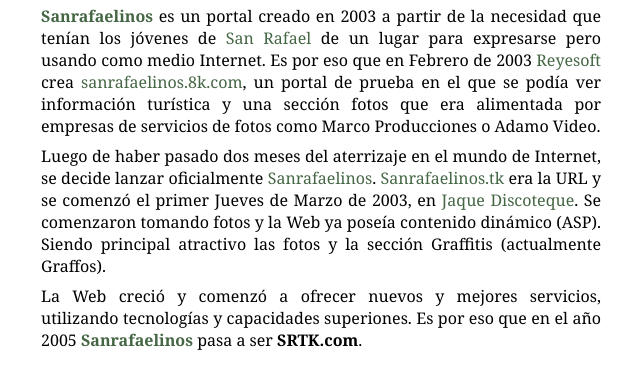
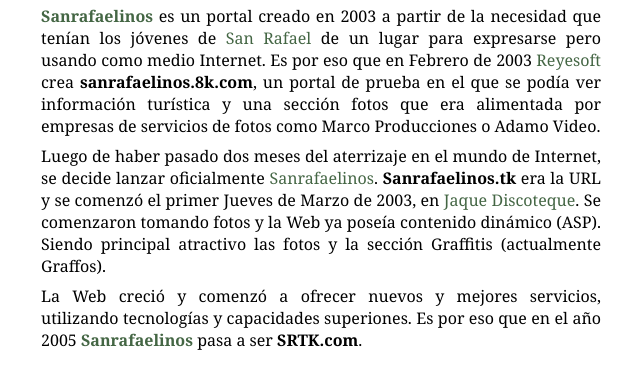
Before and after one commit to rspages/sanrafaelinos, a plain HTML site: page index.html in a window 1280 px wide. Shown: the part 163-552 px from the top of the page, without its empty margins (319-959 px from the left). Drawn offline with Linux system fonts and the light colour scheme.

Commit message:
fix old url

```diff
--- a/index.html
+++ b/index.html
@@ -14,8 +14,8 @@
 		<h1><a href="http://www.srtk.com/sanrafael/" title="Sanrafaelinos es SRTK"><strong>Sanrafaelinos</strong></a></h1>
 	</div>
   <div id="contenido">
-	  <p><strong><a href="http://www.srtk.com/sanrafael/">Sanrafaelinos</a></strong> es un portal creado en 2003 a partir de la necesidad que ten&iacute;an los j&oacute;venes de <a href="http://www.srtk.com/sanrafael/">San Rafael</a> de un lugar para expresarse pero usando como medio Internet. Es por eso que en Febrero de 2003 <a href="http://www.reyesoft.com/">Reyesoft</a> crea <a href="http://sanrafaelinos.8k.com/" title="Sanrafaelinos .8k.com fue la primera version de Sanrafaelinos">sanrafaelinos.8k.com</a>, un portal de prueba en el que se pod&iacute;a ver informaci&oacute;n tur&iacute;stica y una secci&oacute;n fotos que era alimentada por empresas de servicios de fotos como Marco Producciones o Adamo Video.</p>
-	  <p>Luego de haber pasado dos meses del aterrizaje en el mundo de Internet, se decide lanzar oficialmente <a href="http://www.srtk.com/sanrafael/">Sanrafaelinos</a>. <a href="http://www.sanrafaelinos.tk/" title="Sanrafaelinos.TK fue la segunda version de Sanrafaelinos, y la primera lanzada oficialmente">Sanrafaelinos.tk</a> era la URL  y se comenz&oacute; el primer Jueves de Marzo de 2003, en <a href="http://www.srtk.com/sociales/jaquedisco/">Jaque Discoteque</a>. Se comenzaron tomando fotos y la Web ya pose&iacute;a contenido din&aacute;mico (ASP). Siendo principal atractivo las fotos y la secci&oacute;n Graffitis (actualmente Graffos). </p>
+	  <p><strong><a href="http://www.srtk.com/sanrafael/">Sanrafaelinos</a></strong> es un portal creado en 2003 a partir de la necesidad que ten&iacute;an los j&oacute;venes de <a href="http://www.srtk.com/sanrafael/">San Rafael</a> de un lugar para expresarse pero usando como medio Internet. Es por eso que en Febrero de 2003 <a href="http://www.reyesoft.com/">Reyesoft</a> crea <strong title="Sanrafaelinos .8k.com fue la primera version de Sanrafaelinos">sanrafaelinos.8k.com</strong>, un portal de prueba en el que se pod&iacute;a ver informaci&oacute;n tur&iacute;stica y una secci&oacute;n fotos que era alimentada por empresas de servicios de fotos como Marco Producciones o Adamo Video.</p>
+	  <p>Luego de haber pasado dos meses del aterrizaje en el mundo de Internet, se decide lanzar oficialmente <a href="http://www.srtk.com/sanrafael/">Sanrafaelinos</a>. <strong title="Sanrafaelinos.TK fue la segunda version de Sanrafaelinos, y la primera lanzada oficialmente">Sanrafaelinos.tk</strong> era la URL  y se comenz&oacute; el primer Jueves de Marzo de 2003, en <a href="http://www.srtk.com/sociales/jaquedisco/">Jaque Discoteque</a>. Se comenzaron tomando fotos y la Web ya pose&iacute;a contenido din&aacute;mico (ASP). Siendo principal atractivo las fotos y la secci&oacute;n Graffitis (actualmente Graffos). </p>
 	  <p>La Web creci&oacute; y comenz&oacute; a ofrecer nuevos y mejores servicios, utilizando tecnolog&iacute;as y capacidades superiones. Es por eso que en el a&ntilde;o 2005 <a href="http://www.srtk.com/sanrafael/" title="Sanrafelinos TK"><strong>Sanrafaelinos</strong></a> pasa a ser <strong>SRTK.com</strong>.</p>
 		</div>
 </div>
```
